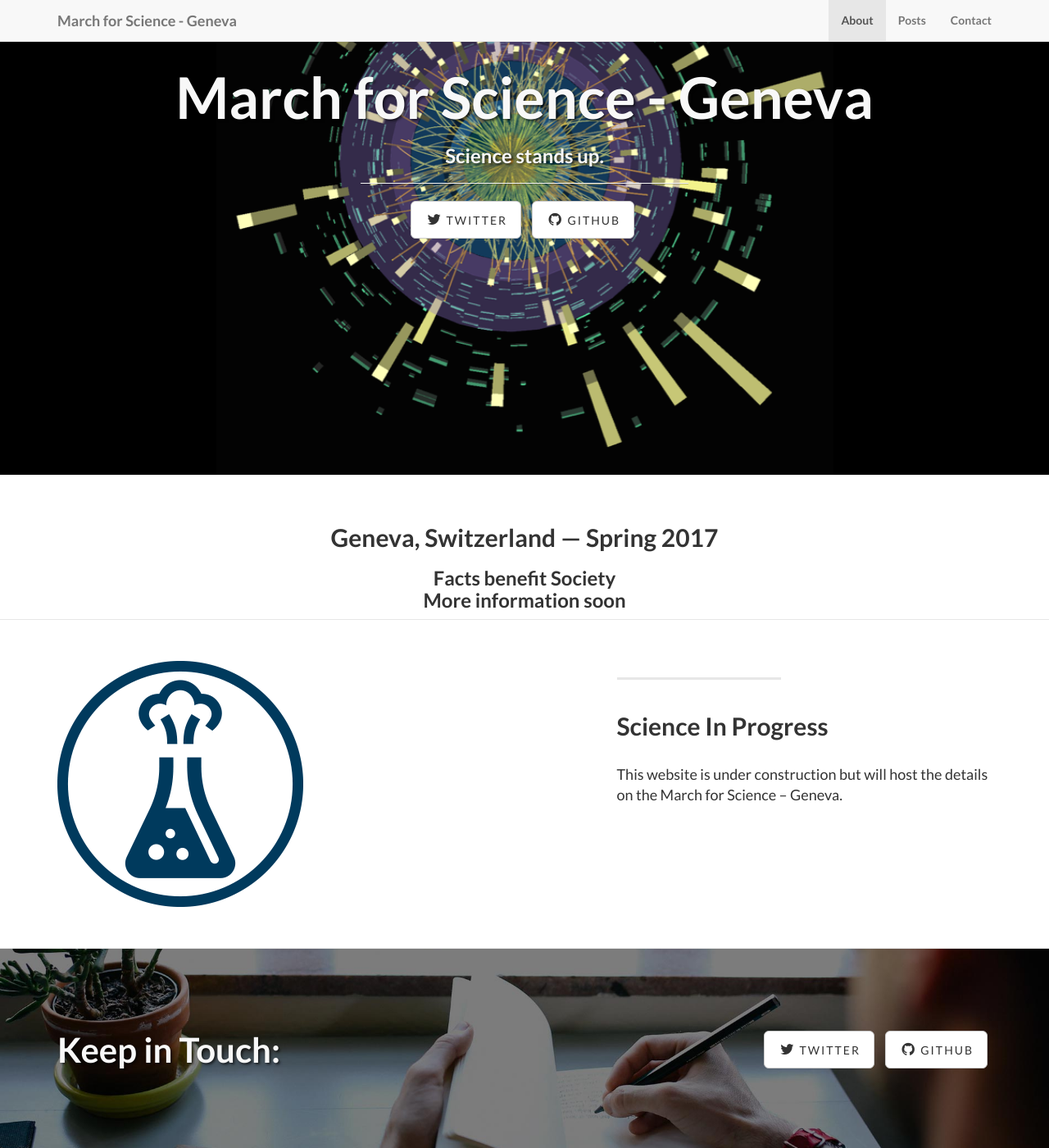
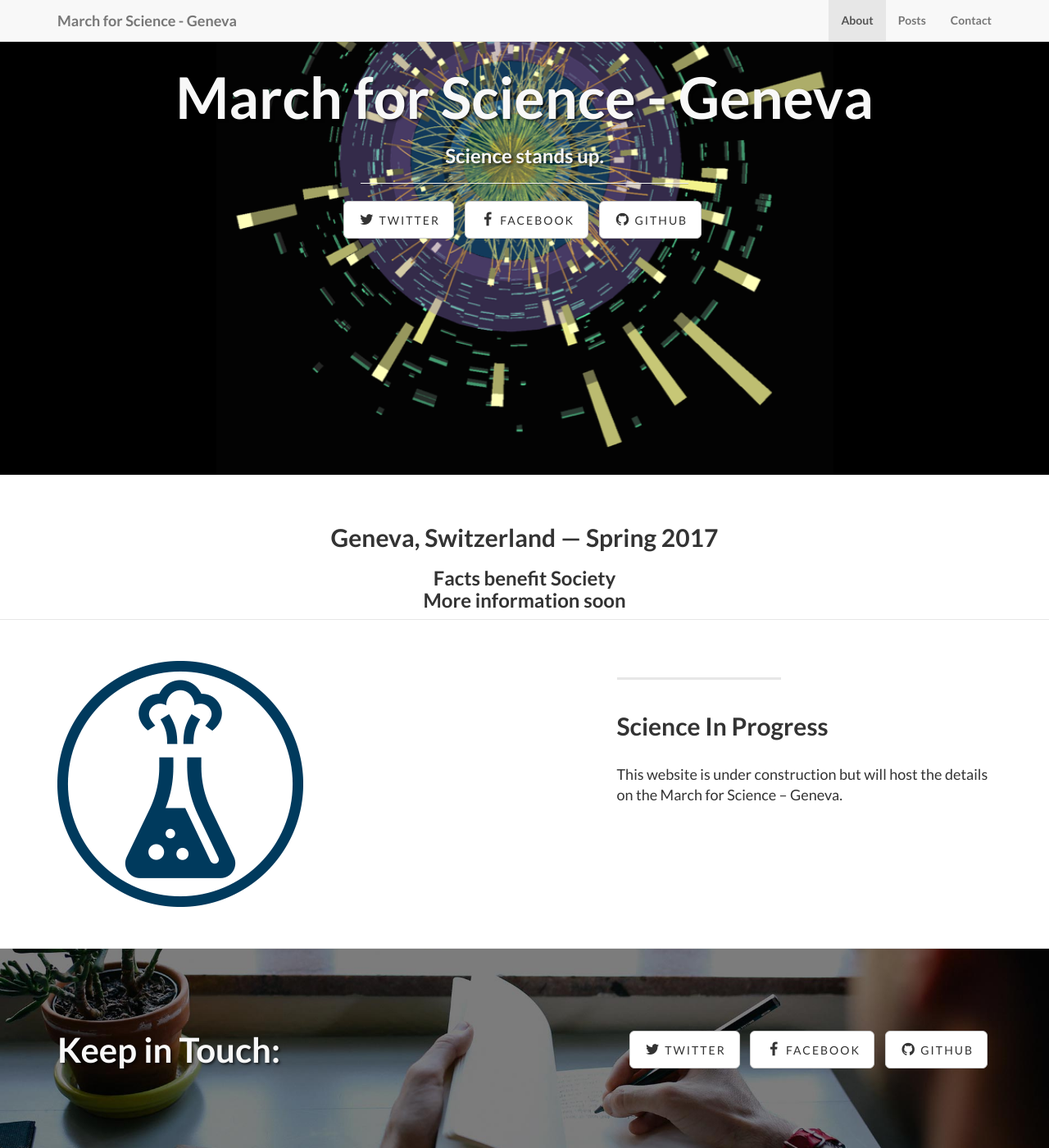
Before and after one commit to marchforsciencegeneva/marchforsciencegeneva.github.io, a Jekyll site: the page built from index.html, in a window 1280 px wide and 1400 px high, scrolled down 198 px. Shown: the whole window at 82% size. Built offline with Jekyll 4.4.1, drawn with Linux system fonts in a browser that asks for light colours.

Commit message:
add facebook link

```diff
--- a/_config.yml
+++ b/_config.yml
@@ -29,5 +29,7 @@ permalink: pretty
 social:
   - title: twitter
     url: https://twitter.com/ScienceMarchGVA
+  - title: facebook
+    url: https://www.facebook.com/marchforsciencegeneva/
   - title: github
     url: https://github.com/marchforsciencegeneva/marchforsciencegeneva.github.io
```
